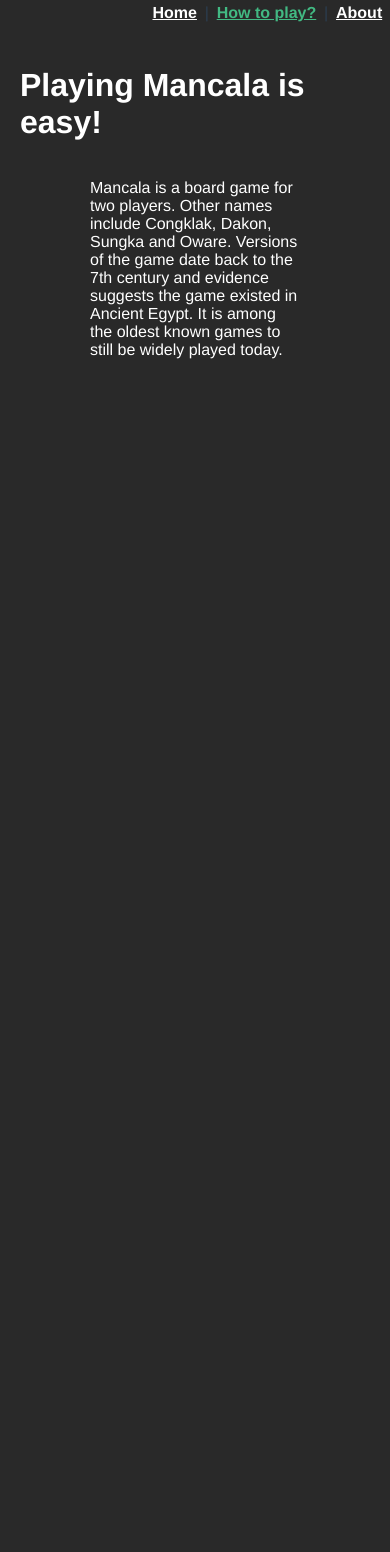
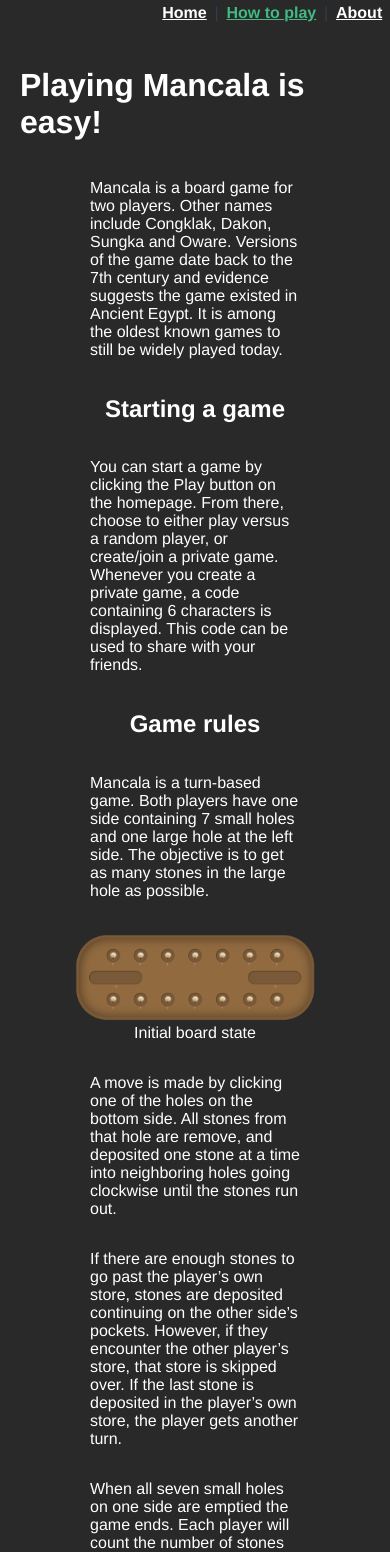
Before and after one commit to TomNes94/congklak-game, a Vue app in the folder frontend/: page /how-to in a window 390 px wide. Shown: the top 1552 px of the page. Before the commit the page ends 844 px from the top, so only its background shows below. Built offline with nearby package versions, Linux system fonts and the light colour scheme.

Commit message:
some desing updates

```diff
--- a/frontend/src/App.vue
+++ b/frontend/src/App.vue
@@ -1,7 +1,7 @@
 <template>
     <div id="nav">
         <router-link v-if="$router.currentRoute._value.name !== 'BoardContainer'" to="/">Home</router-link> |
-        <router-link to="/how-to">How to play?</router-link> |
+        <router-link to="/how-to">How to play</router-link> |
         <router-link to="/about">About</router-link>
     </div>
     <router-view />
@@ -12,17 +12,15 @@
 #app {
     font-family: helvetica, arial, sans-serif;
     color: #2c3e50;
-    height: 100%;
     width: 100%;
 }
 html,
 body {
     background-color: rgb(41, 41, 41);
-    height: 100vh;
     width: 100vw;
     margin: 0;
     padding: 0;
-    overflow: hidden;
+    overflow-x: hidden;
 }
 *,
 *:before,
--- a/frontend/src/components/Board.vue
+++ b/frontend/src/components/Board.vue
@@ -84,7 +84,7 @@
 
     @media (max-width: 480px) {
         width: 85%;
-        padding: 4px;
+        padding: 6px 4px 16px 4px;
         border-radius: 75px;
     }
 }
@@ -94,7 +94,7 @@
     justify-content: space-around;
     margin: 2%;
     @media (max-width: 480px) {
-        margin: 7% 2%;
+        margin: 9% 2%;
     }
 }
 
--- a/frontend/src/views/HowTo.vue
+++ b/frontend/src/views/HowTo.vue
@@ -3,6 +3,18 @@
 	h1 Playing Mancala is easy!
 	.body-step
 		p Mancala is a board game for two players. Other names include Congklak, Dakon, Sungka and Oware. Versions of the game date back to the 7th century and evidence suggests the game existed in Ancient Egypt. It is among the oldest known games to still be widely played today.
+	h2 Starting a game
+	.body-step
+		p You can start a game by clicking the Play button on the homepage. From there, choose to either play versus a random player, or create/join a private game. Whenever you create a private game, a code containing 6 characters is displayed. This code can be used to share with your friends.
+	h2 Game rules
+	.body-step
+		p Mancala is a turn-based game. Both players have one side containing 7 small holes and one large hole at the left side. The objective is to get as many stones in the large hole as possible.
+		figure
+			img(:src="require('../assets/initial-board.png')" alt="Picture of initial boardstate")
+			figcaption Initial board state
+		p A move is made by clicking one of the holes on the bottom side. All stones from that hole are remove, and deposited one stone at a time into neighboring holes going clockwise until the stones run out.
+		p If there are enough stones to go past the player’s own store, stones are deposited continuing on the other side’s pockets. However, if they encounter the other player’s store, that store is skipped over. If the last stone is deposited in the player’s own store, the player gets another turn.
+		p When all seven small holes on one side are emptied the game ends. Each player will count the number of stones in their large hole. The player who has the most stones in their large hole wins.
 
 
 </template>
@@ -24,6 +36,18 @@
             font-size: 1rem;
         }
     }
+    figure {
+        width: 100%;
+        display: flex;
+        flex-direction: column;
+        align-items: center;
+    }
+    img {
+        width: 100%;
+        min-width: 250px;
+        max-width: 400px;
+        height: auto;
+    }
 }
 .body-step {
     width: 60%;
```
Also changed, not shown: frontend/src/assets/initial-board.png (added).
